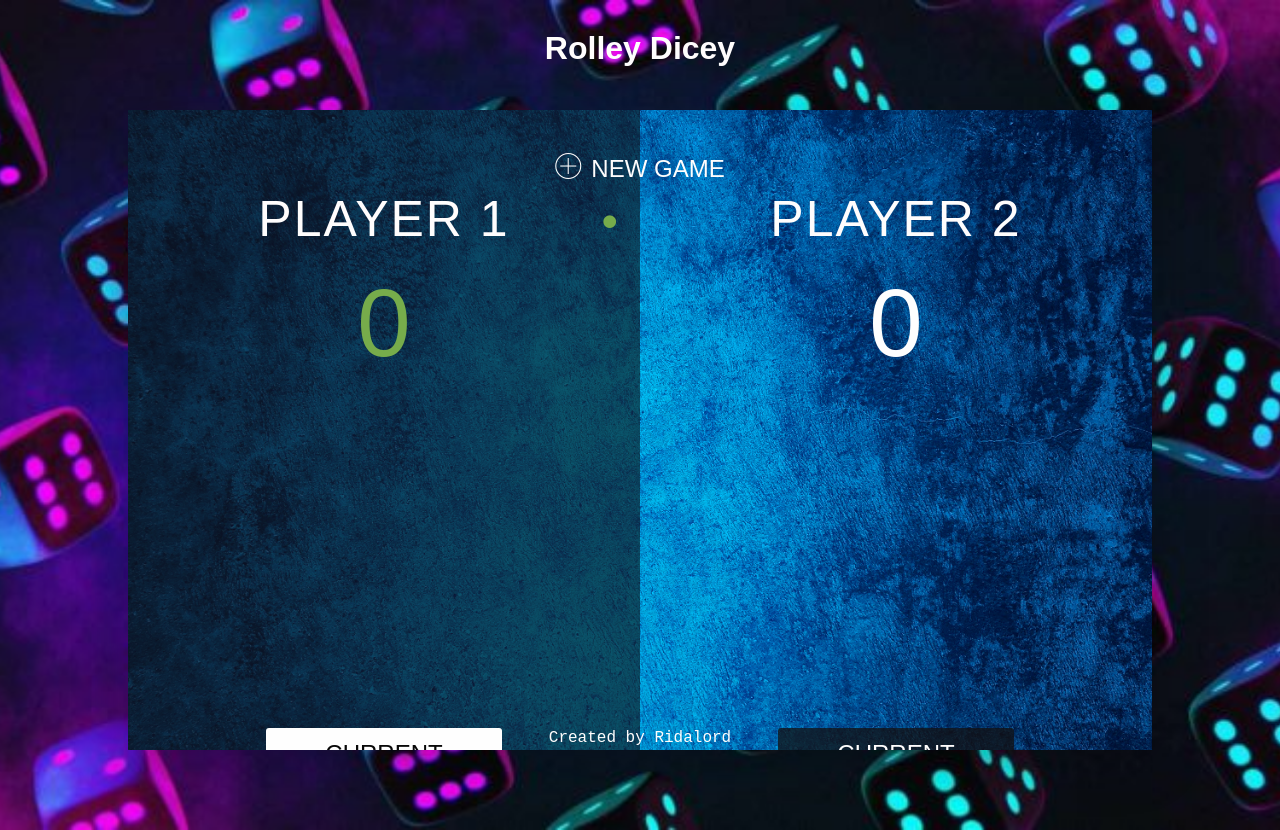
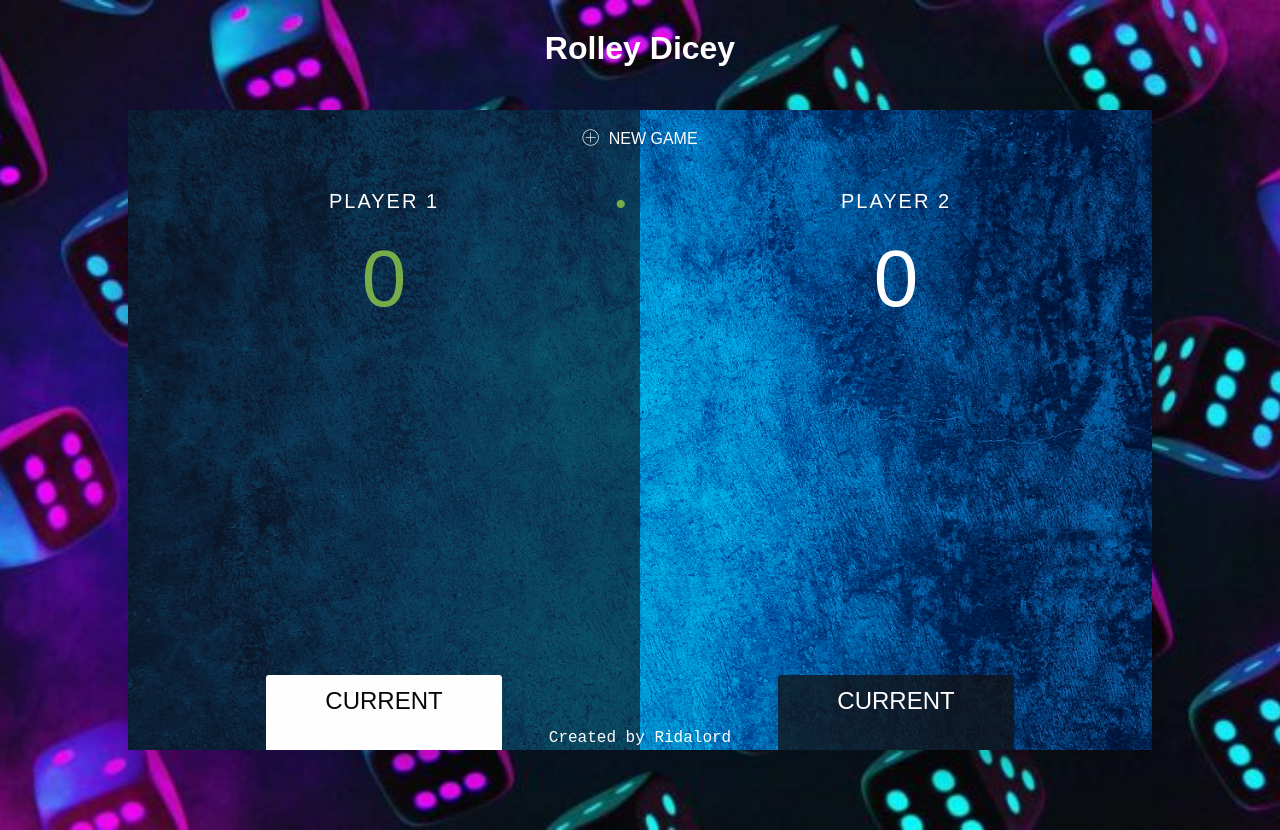
Before and after one commit to Ridalord/rolleyDicey, a plain HTML site: page index.html in a window 1280 px wide. Drawn offline with nearby package versions, Linux system fonts and the light colour scheme; a web font is replaced by a local one.

Commit message:
Active player updated

```diff
--- a/style.css
+++ b/style.css
@@ -74,7 +74,7 @@ body {
 *****************************************/
 
 .player-name {
-    font-size: 50px;
+    font-size: 20px;
     text-align: center;
     text-transform: uppercase;
     letter-spacing: 2px;
@@ -86,7 +86,7 @@ body {
 
 .player-score {
     text-align: center;
-    font-size: 6em;
+    font-size: 5em;
     font-weight: 100;
     color: #fefefe;
     margin-bottom: 350px;
@@ -102,11 +102,11 @@ body {
 
 .active .player-name::after {
     content: '\2022';
-    font-size: 47px;
+    font-size: 30px;
     position: absolute;
     color: #77ac4b;
-    top: 3px;
-    right: 0px;
+    top: -3px;
+    right: -8px;
 
 }
 
@@ -140,7 +140,7 @@ button {
     background: none;
     border: none;
     font-family: 'BankGothic Lt BT', sans-serif;
-    font-size: 1.5em;
+    font-size: 1em;
     text-transform: uppercase;
     cursor: pointer;
     font-weight: 300;
@@ -158,14 +158,14 @@ i {
     color: rgb(255, 253, 253);
     display: inline-block;
     margin-right: 10px;
-    font-size: 32px;
+    font-size: 20px;
     line-height: 1;
     vertical-align: text-top;
-    margin-top: -5px;
+    margin-top: -2px;
     transition: margin 0.3s;
 }
 
-.btn-new {top: 45px;}
+.btn-new {top: 20px;}
 .btn-roll {top: 643px;}
 .btn-hold {top: 700px;}
 
```
